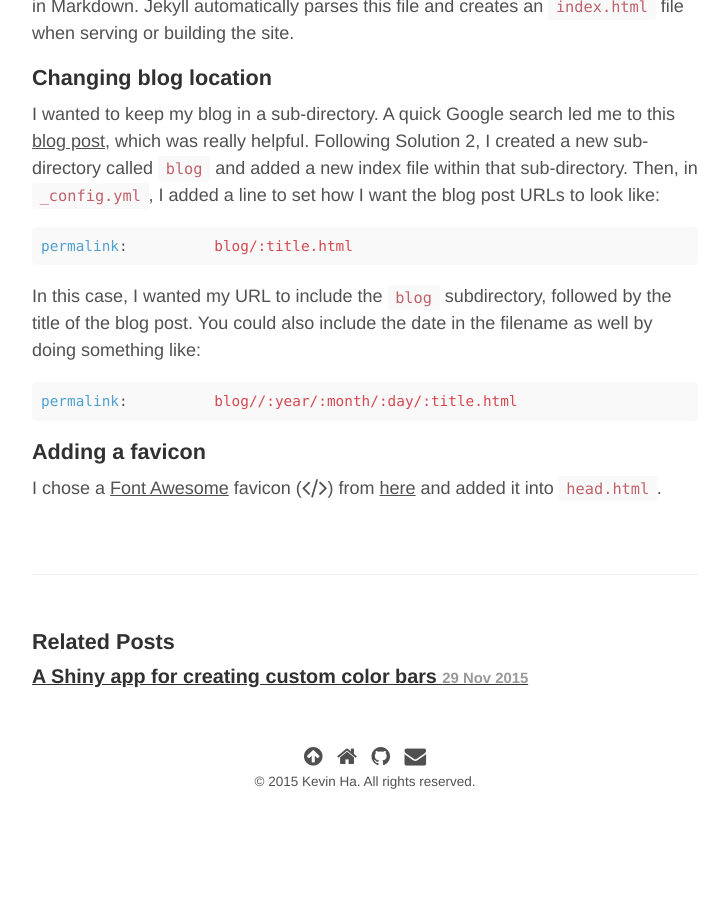
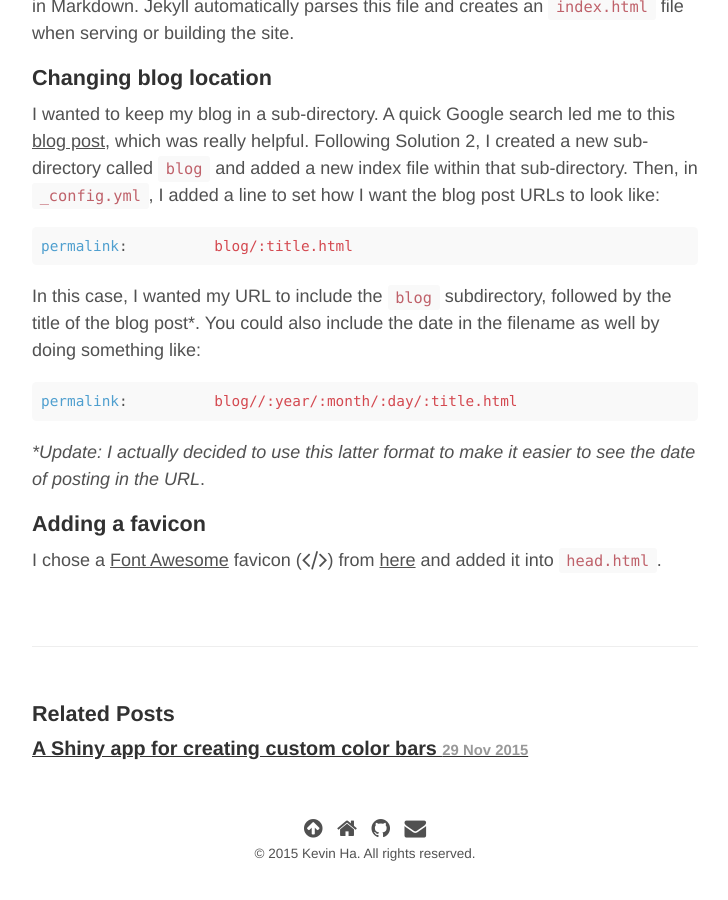
Before and after one commit to kcha/kcha.github.io, a Jekyll site: the page built from _posts/2015-11-27-building-website-with-jekyll.md, in a window 1280 px wide and 900 px high, scrolled down 3586 px. Shown: the whole window, without its empty margins (275-1003 px from the left). Built offline with Jekyll 4.4.1, drawn with Linux system fonts in a browser that asks for light colours; nearby versions of some CDN libraries; before the commit the page ends 4414 px from its top, so only the background shows below that.

Commit message:
Update blog URL format

```diff
--- a/_config.yml
+++ b/_config.yml
@@ -1,7 +1,7 @@
 # Permalinks
 #
 # Use of `relative_permalinks` ensures post links from the index work properly.
-permalink:           "blog/:title.html"
+permalink:           "blog/:year/:month/:day/:title.html"
 #relative_permalinks: true
 
 # Setup
--- a/_posts/2015-11-27-building-website-with-jekyll.md
+++ b/_posts/2015-11-27-building-website-with-jekyll.md
@@ -188,13 +188,16 @@
 {% endhighlight %}
 
 In this case, I wanted my URL to include the `blog` subdirectory, followed by the
-title of the blog post. You could also include the date in the filename as well by
-doing something like:
+title of the blog post\*. You could also include
+the date in the filename as well by doing something like:
 
 {% highlight yaml %}
 permalink:          blog//:year/:month/:day/:title.html
 {% endhighlight %}
 
+*\*Update: I actually decided to use this latter format to
+make it easier to see the date of posting in the URL*.
+
 ## Adding a favicon
 I chose a [Font Awesome](http://fontawesome.io/) favicon (<i class="icon fa fa-code fa-lg" title="code favicon"></i>)
 from [here](http://paulferrett.com/fontawesome-favicon/) and added it into `head.html`.
```
